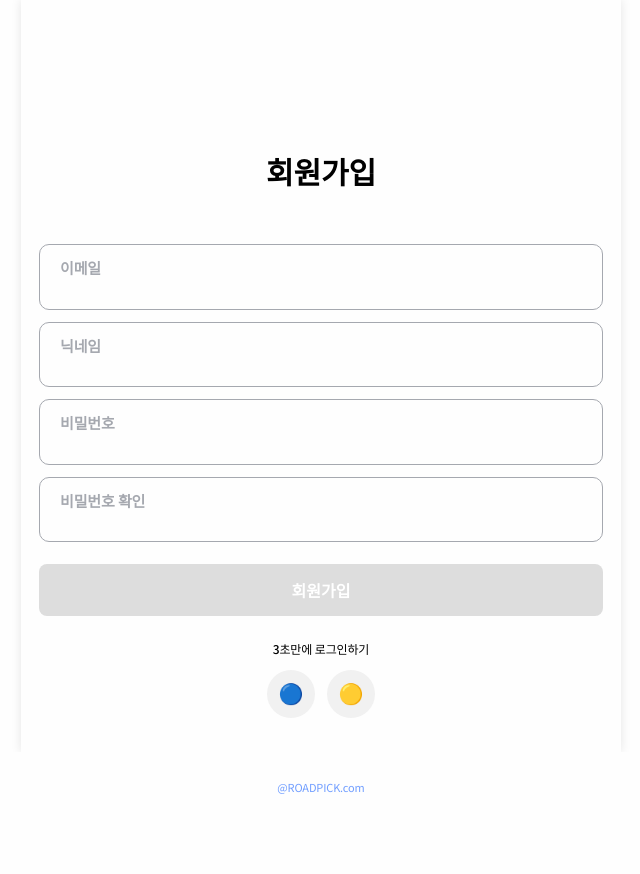
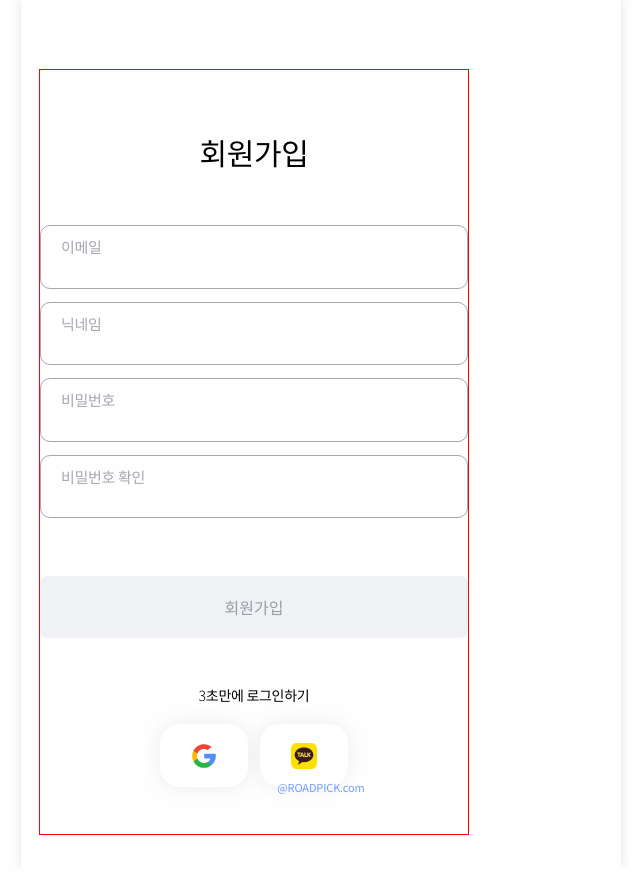
Before and after one commit to yeji424/road-pick-fe, a React (Vite) app: page /register in a window 1280 px wide. Shown: the top 874 px of the page, without its empty margins (319-959 px from the left). Before the commit the page ends 800 px from the top, so only its background shows below. Built offline with nearby package versions, Linux system fonts and the light colour scheme; no server answers.

Commit message:
design: 회원가입 페이지 수정

```diff
--- a/src/pages/LoginPage.module.css
+++ b/src/pages/LoginPage.module.css
@@ -13,6 +13,9 @@
   text-align: center;
   letter-spacing: -0.01em;
   animation: fadeUp 0.8s ease both;
+}
+.registerTitle {
+  margin-top: 60px;
 }
 @keyframes fadeUp {
   0% {
@@ -69,7 +72,7 @@
 
 .inputGroup:focus-within {
   border: 1px solid var(--primary-blue-40);
-  box-shadow: 0 4px 10px rgba(0, 0, 0, 0.5);
+  box-shadow: 0 4px 12px rgba(0, 0, 0, 0.08);
 }
 
 .error {
--- a/src/pages/RegisterPage.jsx
+++ b/src/pages/RegisterPage.jsx
@@ -1,7 +1,9 @@
 import React, { useState } from 'react'
-import css from './RegisterPage.module.css'
+import css from './LoginPage.module.css'
 import { register } from '@/apis/authApi'
 import { useNavigate } from 'react-router-dom'
+import GoogleIcon from '@/assets/icons/googleIcon.svg?react'
+import KakaoIcon from '@/assets/icons/kakaoIcon.svg?react'
 
 const RegisterPage = () => {
   const navigate = useNavigate()
@@ -95,7 +97,7 @@ const RegisterPage = () => {
 
   return (
     <div className={css.wrapper}>
-      <h2 className={css.title}>회원가입</h2>
+      <h2 className={`${css.title} ${css.registerTitle}`}>회원가입</h2>
       <form className={css.form} onSubmit={handleSubmit}>
         {/* 이메일 */}
         <div className={css.inputWrap}>
@@ -160,6 +162,7 @@ const RegisterPage = () => {
           </div>
           {errors.confirmPassword && <p className={css.error}>{errors.confirmPassword}</p>}
         </div>
+        <p className={css.forgot}> </p>
 
         <button className={css.submit} type="submit" disabled={!isFormValid()}>
           회원가입
@@ -169,8 +172,12 @@ const RegisterPage = () => {
 
       <p className={css.alt}>3초만에 로그인하기</p>
       <div className={css.snsButtons}>
-        <button className={css.snsBtn}>🔵 </button>
-        <button className={css.snsBtn}>🟡 </button>
+        <button className={css.snsBtn}>
+          <GoogleIcon />
+        </button>
+        <button className={css.snsBtn}>
+          <KakaoIcon />
+        </button>
       </div>
     </div>
   )
--- a/src/pages/RegisterPage.module.css
+++ /dev/null
@@ -1,86 +0,0 @@
-.title {
-  font-size: 30px;
-  margin-top: 80px;
-  margin-bottom: 50px;
-  font-weight: bold;
-  text-align: center;
-}
-
-.form {
-  display: flex;
-  flex-direction: column;
-  gap: 12px;
-}
-
-.inputGroup {
-  display: flex;
-  flex-direction: column;
-  border: 1px solid var(--gray-300);
-  padding: 12px 20px;
-  border-radius: 10px;
-}
-
-.inputGroup label {
-  font-size: 15px;
-  color: var(--gray-300);
-  font-weight: bold;
-}
-
-.inputWrap {
-  display: flex;
-  flex-direction: column;
-  gap: 4px;
-}
-
-.inputGroup input {
-  font-size: 15px;
-  border: none;
-}
-.inputGroup:focus-within {
-  border: 1px solid var(--primary-blue);
-}
-
-.error {
-  color: var(--danger);
-  font-size: 13px;
-  font-weight: bold;
-}
-
-.submit {
-  background-color: var(--primary-blue-40);
-  color: white;
-  font-weight: bold;
-  padding: 14px;
-  border: none;
-  border-radius: 8px;
-  font-size: 16px;
-  cursor: pointer;
-  margin-top: 10px;
-}
-
-.submit:disabled {
-  background-color: #ddd;
-  cursor: not-allowed;
-}
-
-.alt {
-  text-align: center;
-  font-size: 12px;
-  margin: 24px 0 12px;
-}
-
-.snsButtons {
-  display: flex;
-  justify-content: center;
-  gap: 12px;
-}
-
-.snsBtn {
-  width: 48px;
-  height: 48px;
-  border-radius: 50%;
-  border: none;
-  font-size: 20px;
-  background-color: #f1f1f1;
-  cursor: pointer;
-}
```
